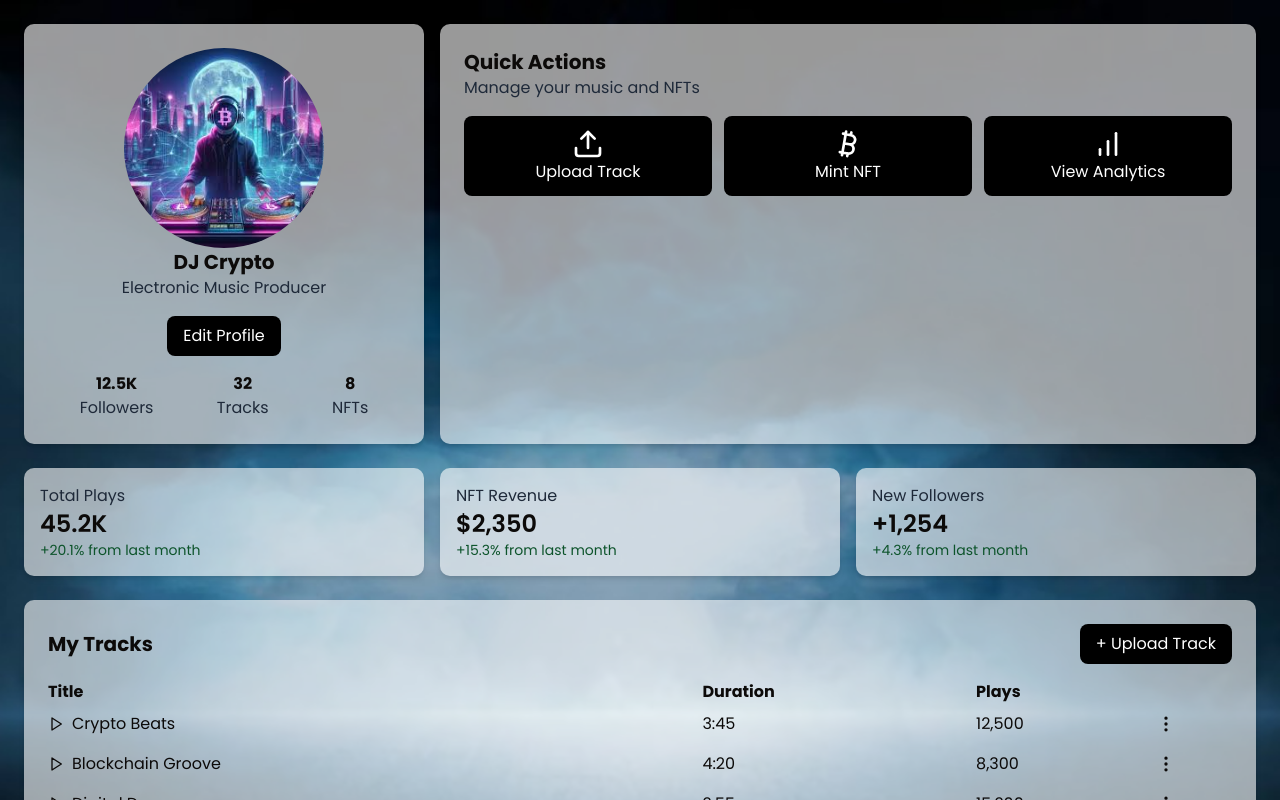
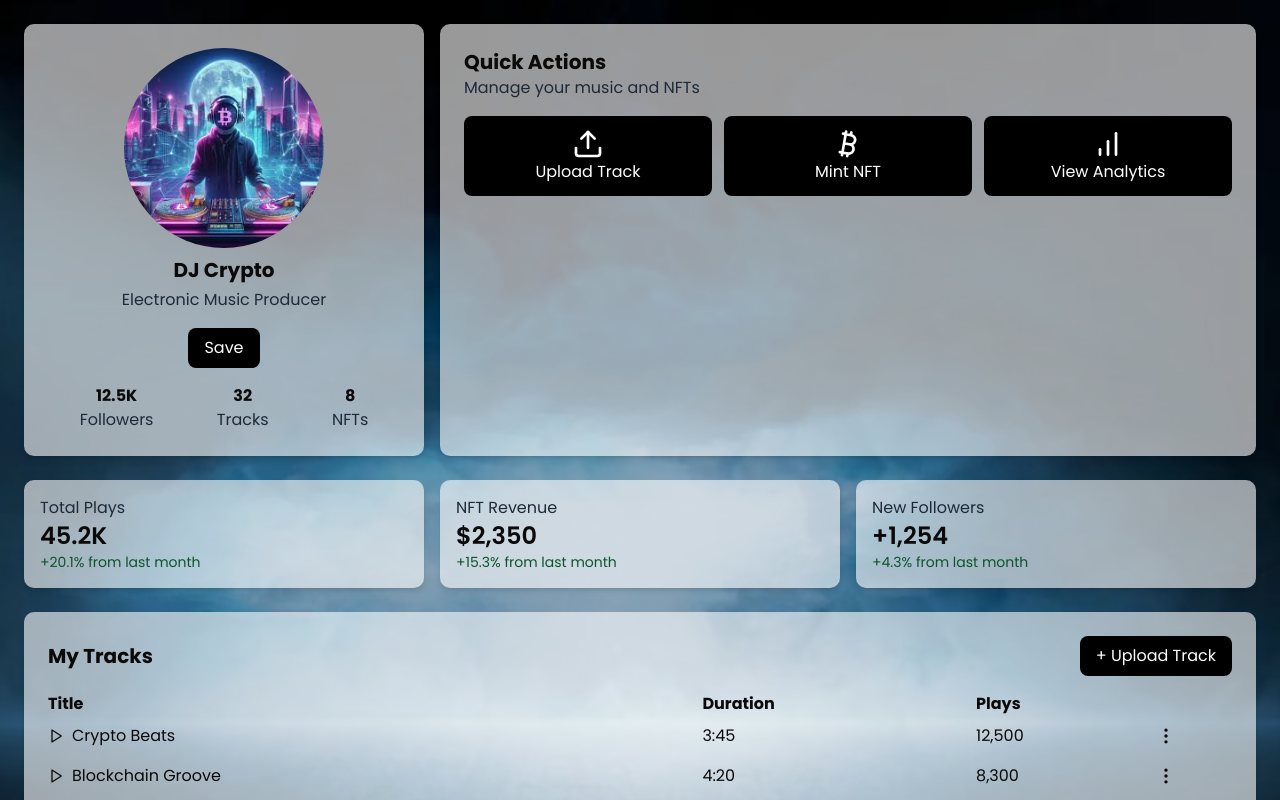
Before and after one commit to HARISH130505/SoundBloc, a Next.js app: page /artist/dashboard in a window 1280 px wide. Both pictures are taken after a click on the button "Edit Profile". Shown: the top 800 px of the page. Built offline with nearby package versions, Linux system fonts and the light colour scheme.

Commit message:
intial commit

```diff
--- a/app/artist/dashboard/page.tsx
+++ b/app/artist/dashboard/page.tsx
@@ -1,10 +1,22 @@
 'use client';
 import { BarChart, Bitcoin, Upload, Play, MoreVertical } from "lucide-react";
-import React from "react";
+import React, { useState } from "react";
 import Image from "next/image";
 import Link from "next/link";
 
 const Dashboard = () => {
+  const [isEditing, setIsEditing] = useState(false);
+  const [profileName, setProfileName] = useState("DJ Crypto");
+  const [profileBio, setProfileBio] = useState("Electronic Music Producer");
+
+  const toggleEdit = () => {
+    setIsEditing(!isEditing);
+  };
+
+  const saveProfile = () => {
+    setIsEditing(false);
+  };
+
   const scrollToAnalytics = () => {
     const analyticsSection = document.getElementById("analytics-section");
     if (analyticsSection) {
@@ -24,10 +36,31 @@ const Dashboard = () => {
               height={200}
               className="rounded-full"
             />
-            <h2 className="text-xl font-bold">DJ Crypto</h2>
-            <p className="text-gray-800">Electronic Music Producer</p>
-            <button className="mt-4 px-4 py-2 bg-black text-white rounded-md">
-              Edit Profile
+            {isEditing ? (
+              <input
+                type="text"
+                value={profileName}
+                onChange={(e) => setProfileName(e.target.value)}
+                className="mt-2 text-xl font-bold text-center  focus:outline-none"
+              />
+            ) : (
+              <h2 className="text-xl font-bold">{profileName}</h2>
+            )}
+            {isEditing ? (
+              <input
+                type="text"
+                value={profileBio}
+                onChange={(e) => setProfileBio(e.target.value)}
+                className="mt-1 text-gray-800 text-center  focus:outline-none"
+              />
+            ) : (
+              <p className="text-gray-800">{profileBio}</p>
+            )}
+            <button
+              className="mt-4 px-4 py-2 bg-black text-white rounded-md"
+              onClick={isEditing ? saveProfile : toggleEdit}
+            >
+              {isEditing ? "Save" : "Edit Profile"}
             </button>
           </div>
           <div className="mt-4 flex justify-around text-center">
--- a/app/artist/dashboard/profile.tsx
+++ /dev/null
@@ -1,61 +0,0 @@
-import React, { useState } from 'react';
-
-const Profile = () => {
-  const [isEditing, setIsEditing] = useState(false);
-  const [name, setName] = useState('DJ Crypto');
-  const [role, setRole] = useState('Electronic Music Producer');
-
-  const handleEditClick = () => {
-    setIsEditing(true);
-  };
-
-  const handleSaveClick = () => {
-    setIsEditing(false);
-    console.log('Updated Profile:', { name, role });
-  };
-
-  const handleCancelClick = () => {
-    setIsEditing(false);
-  };
-
-  return (
-    <div className="flex flex-col items-center p-5 border border-gray-300 rounded-lg shadow-md">
-      {isEditing ? (
-        <>
-          <input
-            type="text"
-            value={name}
-            onChange={(e) => setName(e.target.value)}
-            placeholder="Name"
-            className="mb-2 p-2 border rounded"
-          />
-          <input
-            type="text"
-            value={role}
-            onChange={(e) => setRole(e.target.value)}
-            placeholder="Role"
-            className="mb-2 p-2 border rounded"
-          />
-          <div className="mt-3 flex gap-2">
-            <button onClick={handleSaveClick} className="px-4 py-2 bg-green-500 text-white rounded">
-              Save
-            </button>
-            <button onClick={handleCancelClick} className="px-4 py-2 bg-gray-500 text-white rounded">
-              Cancel
-            </button>
-          </div>
-        </>
-      ) : (
-        <>
-          <h2 className="text-lg font-semibold mt-2">{name}</h2>
-          <p className="text-gray-600">{role}</p>
-          <button onClick={handleEditClick} className="mt-3 px-4 py-2 bg-blue-500 text-white rounded">
-            Edit Profile
-          </button>
-        </>
-      )}
-    </div>
-  );
-};
-
-export default Profile;
```
